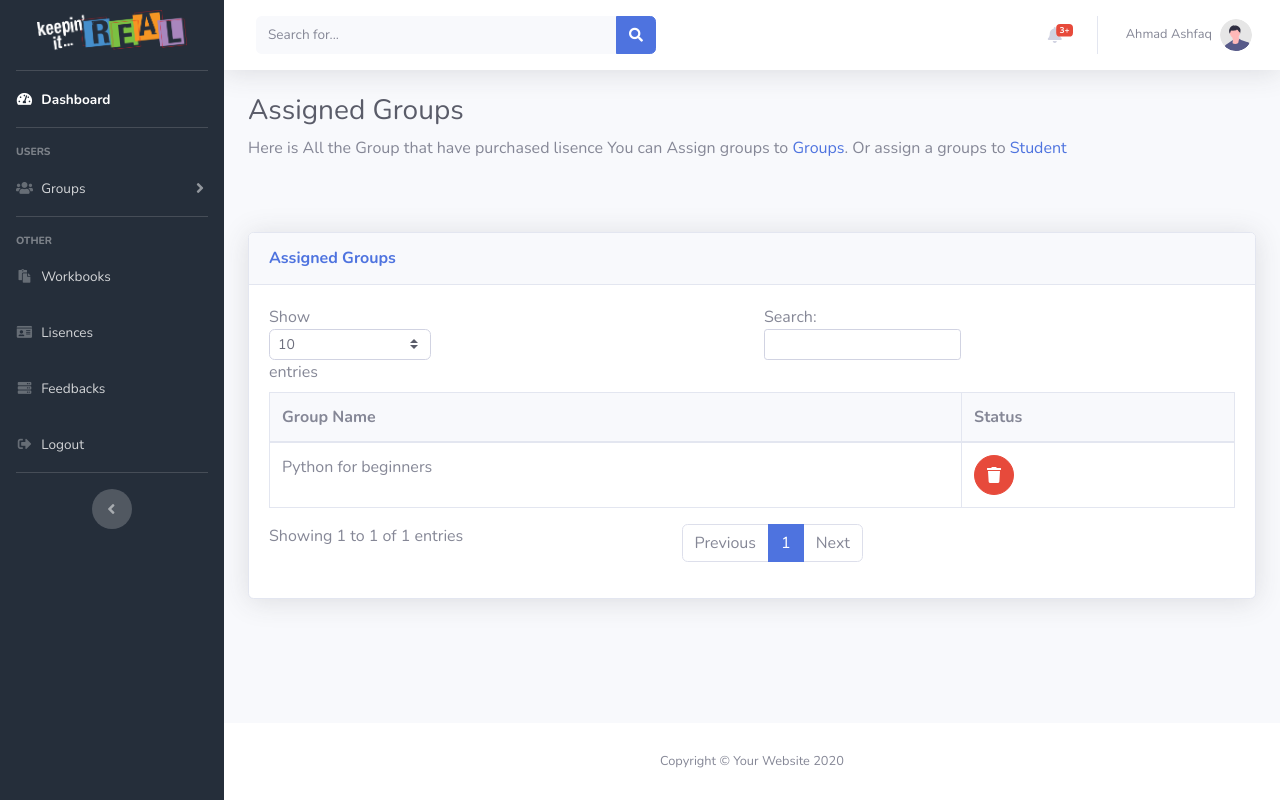
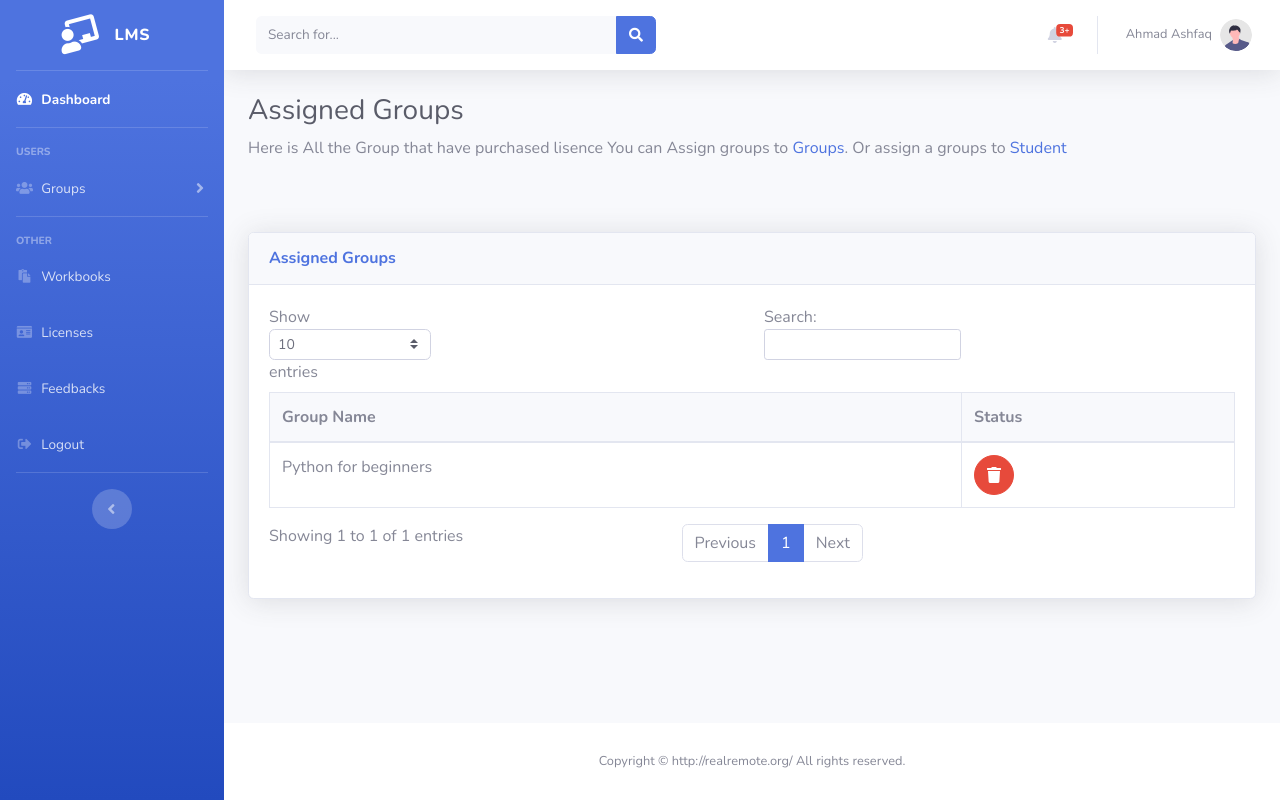
Before and after one commit to alifahfathonah/LMS-1, a PHP site: page /student/groups.php in a window 1280 px wide. Run offline with PHP 8.4, Linux system fonts and the light colour scheme; a user stored in the database is signed in; data comes from the database, SQL or seed files in the repository; data that the repository does not hold is empty; some libraries are stand-ins or nearby versions.

Commit message:
Add files via upload

```diff
--- a/student/dashboard.php
+++ b/student/dashboard.php
@@ -74,7 +74,7 @@ else{
                                     <div class="row no-gutters align-items-center">
                                         <div class="col mr-2">
                                             <div class="text-xs font-weight-bold text-success text-uppercase mb-1">
-                                                Total Available Lisences</div>
+                                                Total Available Licenses</div>
                                             <div class="h5 mb-0 font-weight-bold text-gray-800"><?php echo $data2?></div>
                                         </div>
                                         <div class="col-auto">
@@ -91,7 +91,7 @@ else{
                                 <div class="card-body">
                                     <div class="row no-gutters align-items-center">
                                         <div class="col mr-2">
-                                            <div class="text-xs font-weight-bold text-info text-uppercase mb-1">Active Liscense
+                                            <div class="text-xs font-weight-bold text-info text-uppercase mb-1">Active License
                                             </div>
                                             <div class="row no-gutters align-items-center">
                                                 <div class="col-auto">
--- a/student/layout/footer.php
+++ b/student/layout/footer.php
@@ -28,7 +28,7 @@
       <footer class="sticky-footer bg-white">
                 <div class="container my-auto">
                     <div class="copyright text-center my-auto">
-                        <span>Copyright &copy; Your Website 2020</span>
+                        <span>Copyright © http://realremote.org/ All rights reserved.</span>
                     </div>
                 </div>
         </footer>
--- a/student/layout/header.php
+++ b/student/layout/header.php
@@ -12,8 +12,6 @@
     <title>Learning Management System - LMS</title>
 
     <!-- Custom fonts for this template-->
-      <link rel="stylesheet" href="https://use.fontawesome.com/releases/v5.6.3/css/all.css"
-    integrity="sha384-UHRtZLI+pbxtHCWp1t77Bi1L4ZtiqrqD80Kn4Z8NTSRyMA2Fd33n5dQ8lWUE00s/" crossorigin="anonymous">
     <link href="../vendor/fontawesome-free/css/all.min.css" rel="stylesheet" type="text/css">
     <link
         href="https://fonts.googleapis.com/css?family=Nunito:200,200i,300,300i,400,400i,600,600i,700,700i,800,800i,900,900i"
--- a/student/layout/sidebar.php
+++ b/student/layout/sidebar.php
@@ -1,13 +1,13 @@
 
 <!-- Sidebar -->
-   <ul class="navbar-nav  sidebar sidebar-dark accordion" style="background-color:#252E3A" id="accordionSidebar">
+   <ul class="navbar-nav bg-gradient-primary sidebar sidebar-dark accordion" id="accordionSidebar">
 
 <!-- Sidebar - Brand -->
 <a class="sidebar-brand d-flex align-items-center justify-content-center" href="index.html">
-    <div class="sidebar-brand-icon ">
-           <img src="../img/logo.png" style="width:150px" alt="">
+    <div class="sidebar-brand-icon rotate-n-15">
+        <i class="fas fa-chalkboard-teacher"></i>
     </div>
-
+    <div class="sidebar-brand-text mx-3">LMS</div>
 </a>
 
 <!-- Divider -->
@@ -64,7 +64,7 @@
 <li class="nav-item">
     <a class="nav-link" style="cursor:pointer" href='lisences.php'>
         <i class="fas fa-fw fa-id-card"></i>
-        <span>Lisences</span></a>
+        <span>Licenses</span></a>
 
 </li>
 <!-- Nav Item - Stocks -->
--- a/student/login.php
+++ b/student/login.php
@@ -23,7 +23,6 @@ if(isset($_POST['submit']))
        $msg="Email and Password not matched. Try Again";
     }
 }
-?>
 ?>
 <body class="bg-gradient-primary">
     <div class="bg-color">
```
